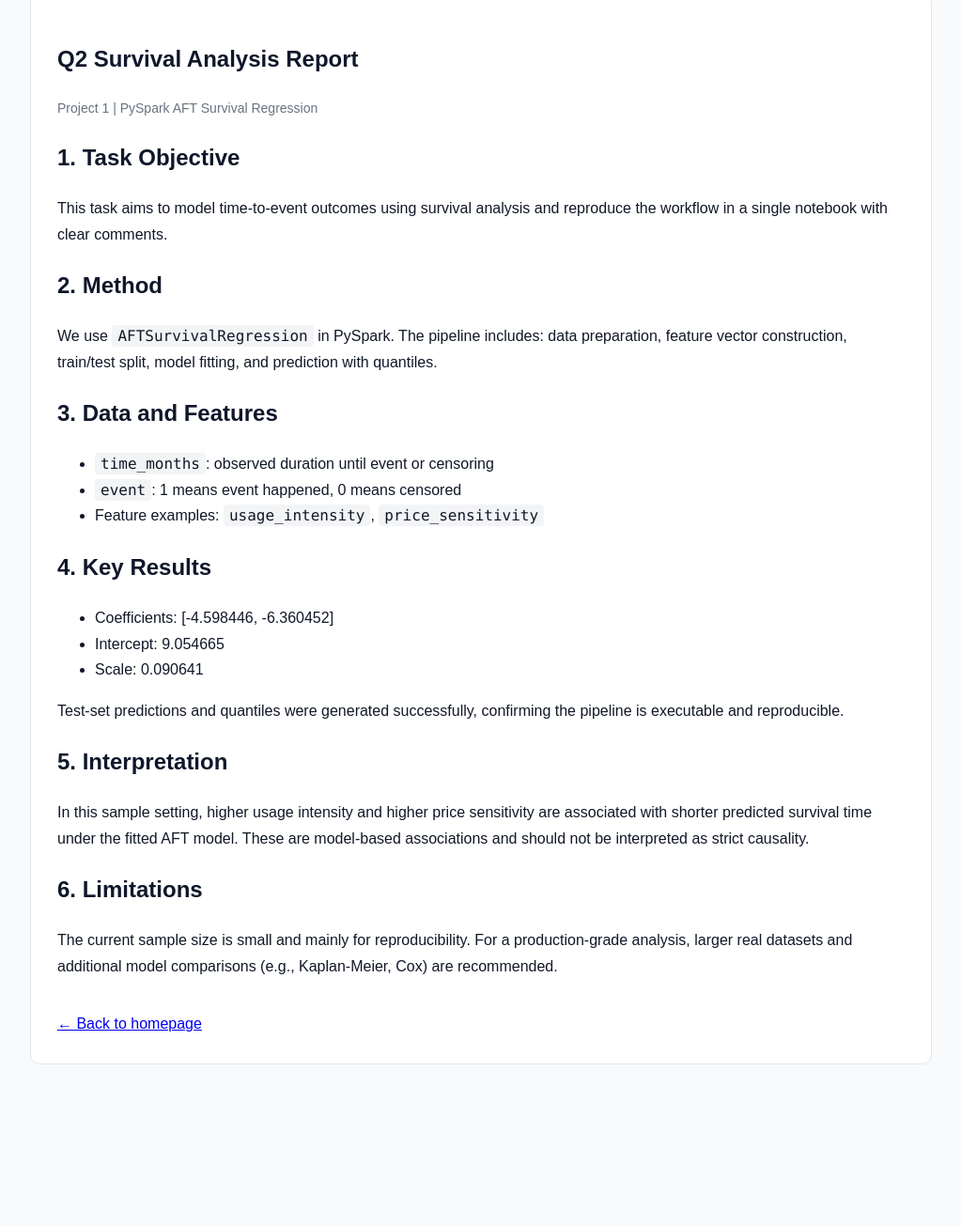
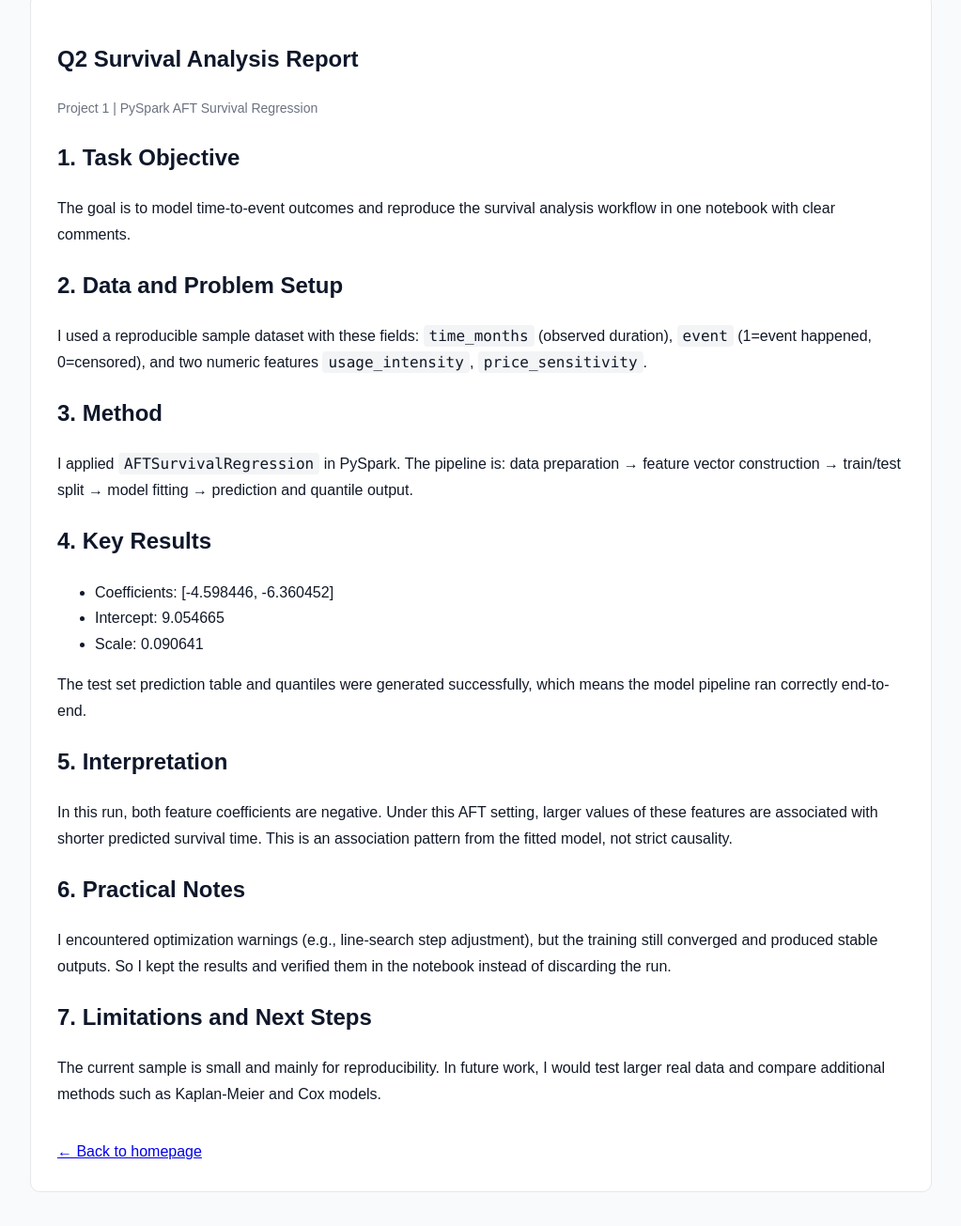
Before and after one commit to czm2270/STA323-project1-site, a plain HTML site: page q2-survival-report.html in a window 1280 px wide. Shown: the part 43-1348 px from the top of the page at 94% size, without its empty margins (128-1151 px from the left). Before the commit the page ends 1212 px from the top, so only its background shows below. Drawn offline with Linux system fonts and the light colour scheme.

Commit message:
Update q2-survival-report.html

```diff
--- a/q2-survival-report.html
+++ b/q2-survival-report.html
@@ -38,26 +38,25 @@
 
     <h2>1. Task Objective</h2>
     <p>
-      This task aims to model time-to-event outcomes using survival analysis and
-      reproduce the workflow in a single notebook with clear comments.
+      The goal is to model time-to-event outcomes and reproduce the survival analysis workflow
+      in one notebook with clear comments.
     </p>
 
-    <h2>2. Method</h2>
+    <h2>2. Data and Problem Setup</h2>
     <p>
-      We use <code>AFTSurvivalRegression</code> in PySpark. The pipeline includes:
-      data preparation, feature vector construction, train/test split, model
-      fitting, and prediction with quantiles.
+      I used a reproducible sample dataset with these fields:
+      <code>time_months</code> (observed duration),
+      <code>event</code> (1=event happened, 0=censored),
+      and two numeric features
+      <code>usage_intensity</code>, <code>price_sensitivity</code>.
     </p>
 
-    <h2>3. Data and Features</h2>
-    <ul>
-      <li><code>time_months</code>: observed duration until event or censoring</li>
-      <li><code>event</code>: 1 means event happened, 0 means censored</li>
-      <li>
-        Feature examples: <code>usage_intensity</code>,
-        <code>price_sensitivity</code>
-      </li>
-    </ul>
+    <h2>3. Method</h2>
+    <p>
+      I applied <code>AFTSurvivalRegression</code> in PySpark. The pipeline is:
+      data preparation → feature vector construction → train/test split →
+      model fitting → prediction and quantile output.
+    </p>
 
     <h2>4. Key Results</h2>
     <ul>
@@ -66,23 +65,28 @@
       <li>Scale: 0.090641</li>
     </ul>
     <p>
-      Test-set predictions and quantiles were generated successfully, confirming
-      the pipeline is executable and reproducible.
+      The test set prediction table and quantiles were generated successfully, which means
+      the model pipeline ran correctly end-to-end.
     </p>
 
     <h2>5. Interpretation</h2>
     <p>
-      In this sample setting, higher usage intensity and higher price sensitivity
-      are associated with shorter predicted survival time under the fitted AFT
-      model. These are model-based associations and should not be interpreted as
-      strict causality.
+      In this run, both feature coefficients are negative. Under this AFT setting, larger
+      values of these features are associated with shorter predicted survival time.
+      This is an association pattern from the fitted model, not strict causality.
     </p>
 
-    <h2>6. Limitations</h2>
+    <h2>6. Practical Notes</h2>
     <p>
-      The current sample size is small and mainly for reproducibility. For a
-      production-grade analysis, larger real datasets and additional model
-      comparisons (e.g., Kaplan-Meier, Cox) are recommended.
+      I encountered optimization warnings (e.g., line-search step adjustment), but the training
+      still converged and produced stable outputs. So I kept the results and verified them in
+      the notebook instead of discarding the run.
+    </p>
+
+    <h2>7. Limitations and Next Steps</h2>
+    <p>
+      The current sample is small and mainly for reproducibility. In future work, I would
+      test larger real data and compare additional methods such as Kaplan-Meier and Cox models.
     </p>
 
     <a class="back" href="./index.html">← Back to homepage</a>
```
